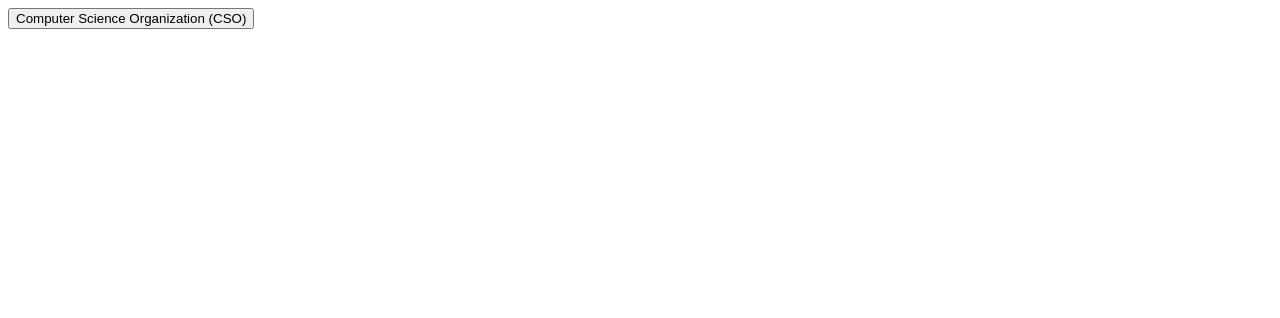
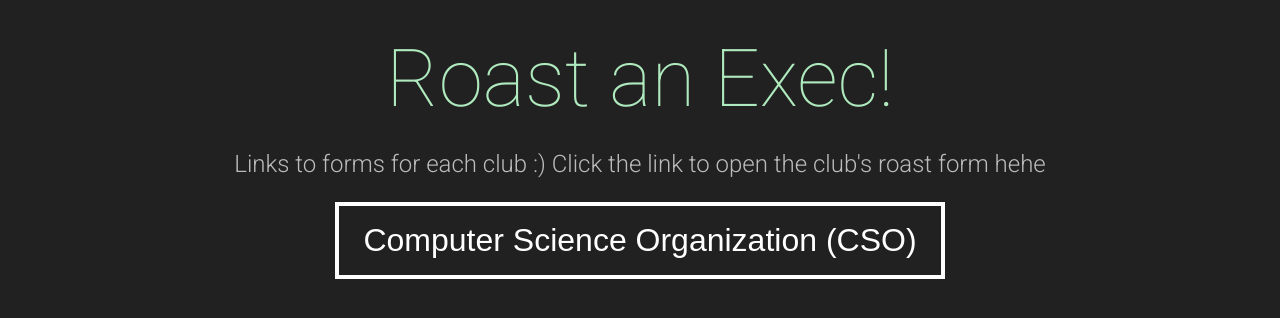
Before and after one commit to tams-cso/roast-a-club, a plain HTML site: page index.html in a window 1280 px wide. Drawn offline with nearby package versions, Linux system fonts and the light colour scheme.

Commit message:
basic css

```diff
--- a/index.css
+++ b/index.css
@@ -0,0 +1,46 @@
+html, body {
+    margin: 0;
+    background-color: #212121;
+    color: white;
+    font-size: 16px;
+    font-family: 'Roboto', sans-serif;
+    text-align: center;
+}
+
+h1 {
+    font-size: 5rem;
+    font-weight: 100;
+    margin: 2rem 0 1rem;
+    color: #afeabe;
+}
+
+p {
+    font-size: 1.5rem;
+    color: #bbb;
+}
+
+#links {
+    display: flex;
+    flex-direction: column;
+    width: 100%;
+    align-items: center;
+    margin: 1rem 0;
+}
+
+.club-link {
+    border: 0.25rem solid white;
+    padding: 1rem 1.5rem;
+    background-color: transparent;
+    color: white;
+    font-size: 2rem;
+}
+
+@media only screen and (max-width: 992px) {
+    html {
+        font-size: 12px;
+    }
+}
+
+@media only screen and (max-width: 768px) {
+
+}
--- a/index.html
+++ b/index.html
@@ -7,6 +7,8 @@
         <meta name="viewport" content="width=device-width, initial-scale=1.0">
         <title>Roast an Exec</title>
 
+        <link rel="preconnect" href="https://fonts.gstatic.com">
+        <link href="https://fonts.googleapis.com/css2?family=Roboto:wght@100;300&display=swap" rel="stylesheet">
         <link rel="stylesheet" href="index.css">
         <script src="https://code.jquery.com/jquery-3.6.0.min.js"
             integrity="sha256-/xUj+3OJU5yExlq6GSYGSHk7tPXikynS7ogEvDej/m4=" crossorigin="anonymous"></script>
@@ -14,8 +16,9 @@
     </head>
 
     <body>
-        <div id="links">
-        </div>
+        <h1>Roast an Exec!</h1>
+        <p id="desc">Links to forms for each club :) Click the link to open the club's roast form hehe</p>
+        <div id="links"></div>
     </body>
 
 </html>
```
